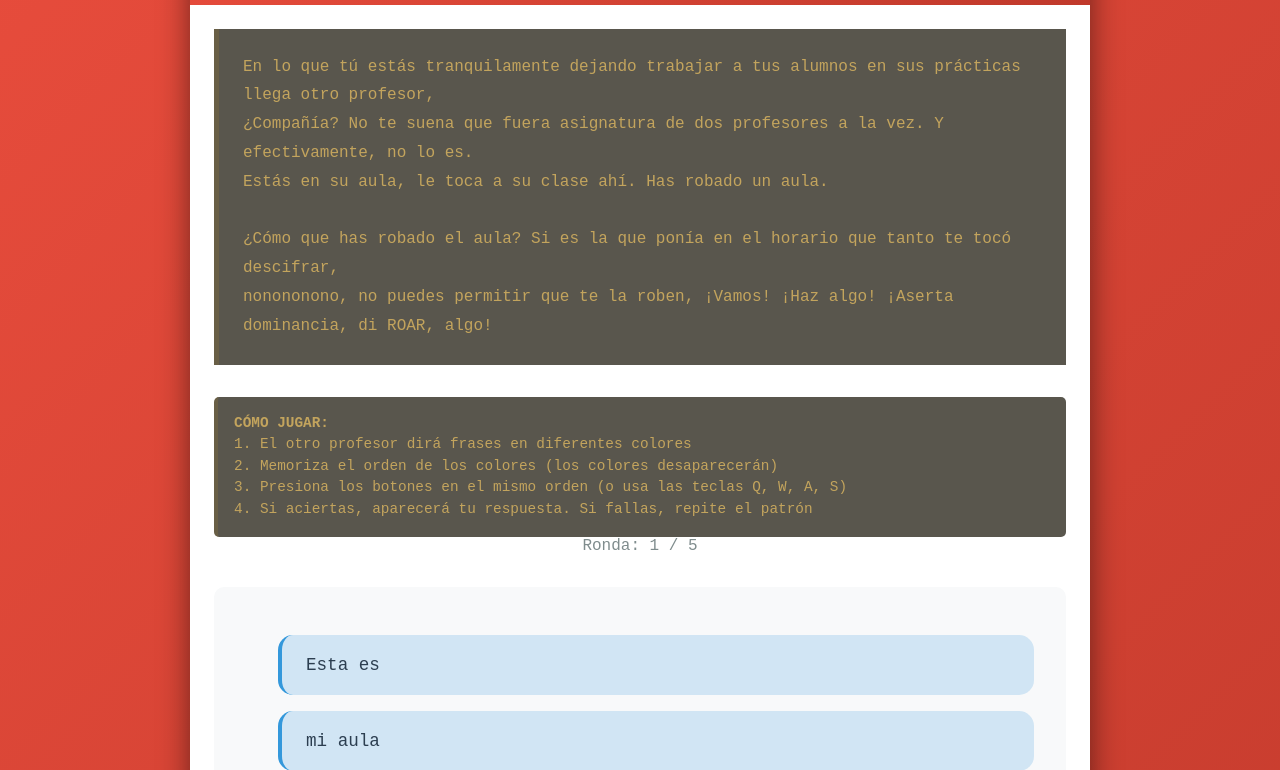
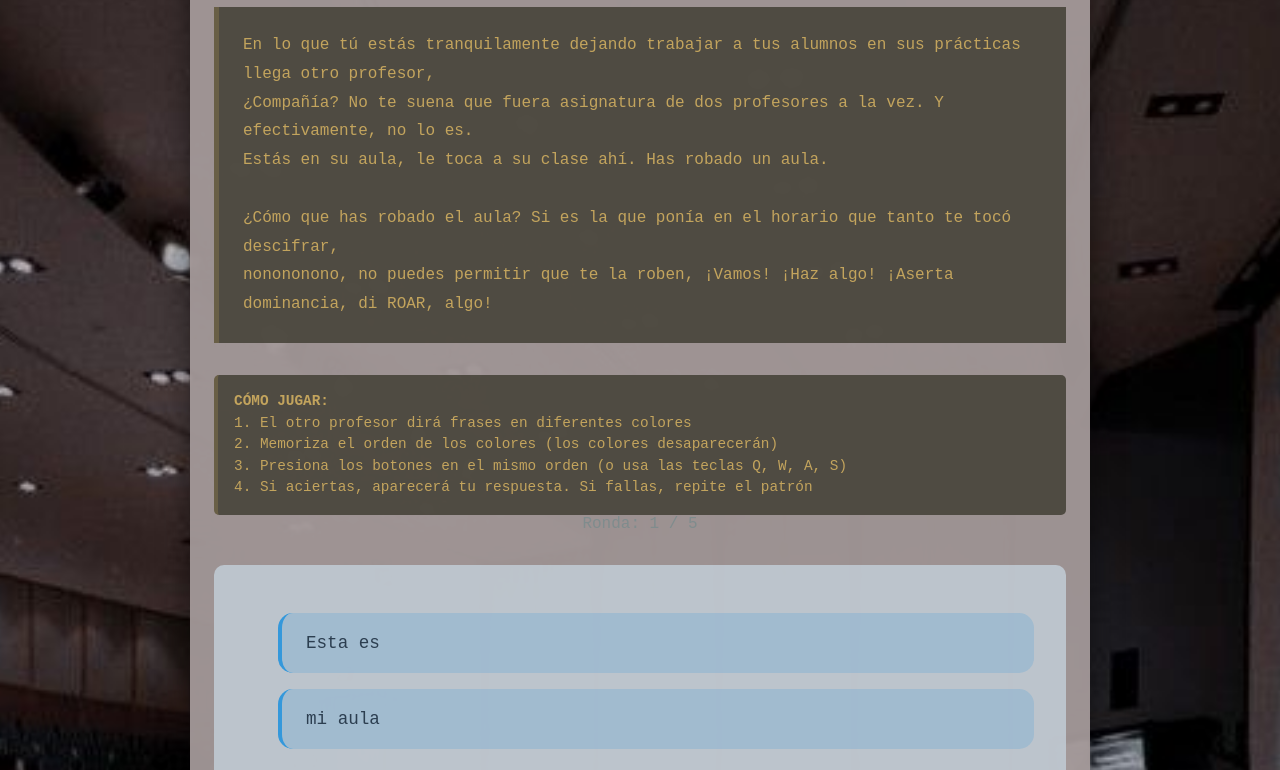
Before and after one commit to ThisIsMer/Scaperoom, a plain HTML site: page Pruebas/PruebasClase/prueba2_4.html in a window 1280 px wide. Shown: the part 102-872 px from the top of the page. Drawn offline with Linux system fonts and the light colour scheme.

Commit message:
Pulido (espero que) final

```diff
--- a/Pruebas/PruebasClase/prueba2_4.html
+++ b/Pruebas/PruebasClase/prueba2_4.html
@@ -7,26 +7,26 @@
     <link rel="stylesheet" href="../../styles.css">
     <style>
         body {
-            background: linear-gradient(135deg, #e74c3c 0%, #c0392b 100%);
+            background: url('../../Assets/Clase.jpg');
+            background-size: cover;
+            background-position: center;
             min-height: 100vh;
             display: flex;
-            justify-content: center;
+            justify-content:center;
             align-items: center;
             padding: 2rem;
+            overflow-x: hidden;
+            overflow-y: auto;
+            overflow: auto;
         }
 
         .game-container {
             max-width: 900px;
-            background: #fff;
-        }
-
-        .header {
-            background: linear-gradient(135deg, #e74c3c, #c0392b);
-            color: #fff;
+            background: #a39999f3;
         }
 
         .conversation-box {
-            background: #f8f9fa;
+            background: #c2ccd5db;
             padding: 2rem;
             border-radius: 10px;
             margin: 2rem 0;
@@ -154,7 +154,6 @@
     <div class="game-container">
         <div class="header">
             <h1>TE HAN ROBADO EL AULA</h1>
-            <p>Defiende tu derecho a estar aquí</p>
         </div>
 
         <div class="content">
```
Also changed, not shown: desenlace.html (+2 -0 lines).
